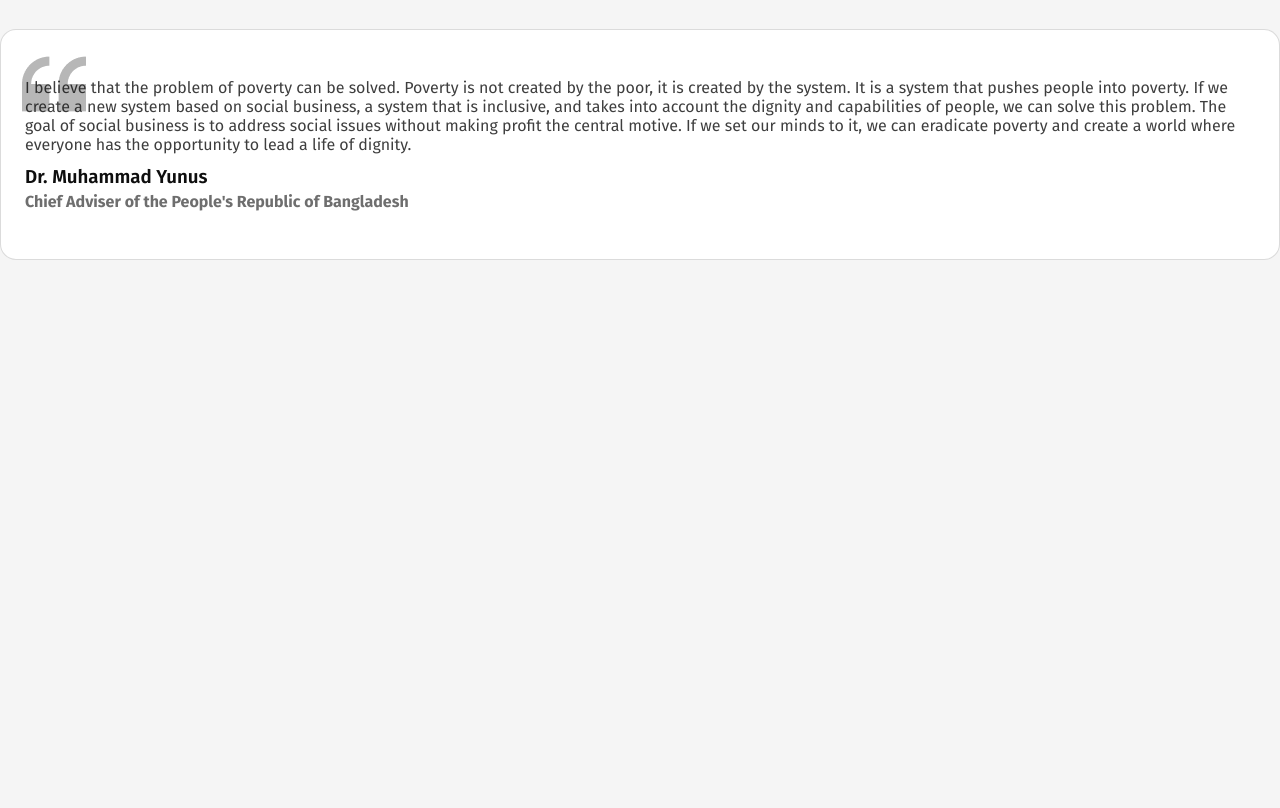
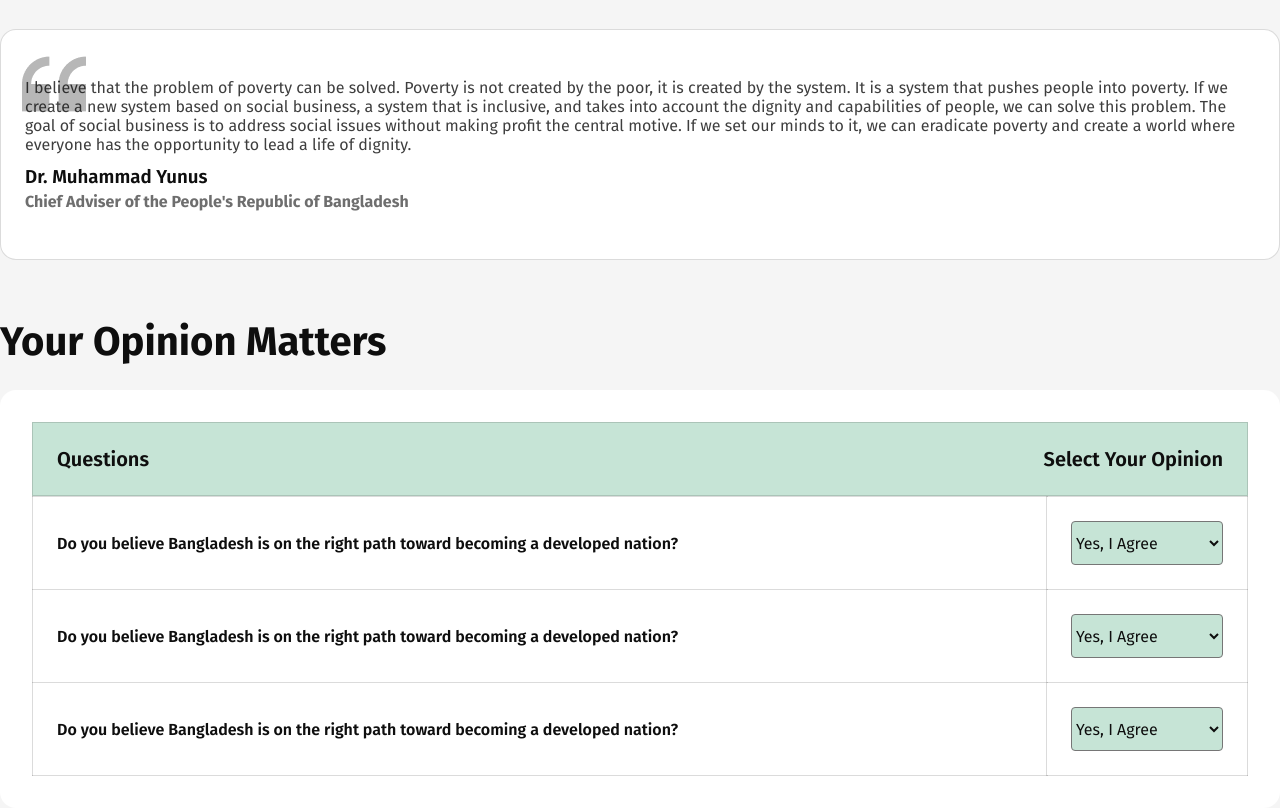
Before and after one commit to mottasimsadi/Assignment-1, a plain HTML site: page index.html in a window 1280 px wide. Shown: the part 1767-2575 px from the top of the page. Before the commit the page ends 2085 px from the top, so only its background shows below. Drawn offline with Linux system fonts and the light colour scheme.

Commit message:
completed the opinion section(optional)

```diff
--- a/index.html
+++ b/index.html
@@ -130,6 +130,47 @@
           <!-- The Quote Section done -->
         </div>
       </section>
+      <!-- The Opinion Section(Optional) -->
+       <section class="opinion">
+        <h3 class="opinion-title">Your Opinion Matters</h3>
+        <div class="table">
+            <div class="questions">
+                <p>Questions</p>
+                <p>Select Your Opinion</p>
+            </div>
+            <table>
+                <tbody>
+                    <tr>
+                        <td class="qna" colspan="7">Do you believe Bangladesh is on the right path toward becoming a developed nation?</td>
+                        <td>
+                            <select class="choice" name="choice" id="">
+                                <option value="Yes">Yes, I Agree</option>
+                                <option value="No">No, I don't agree</option>
+                            </select>
+                        </td>
+                    </tr>
+                    <tr>
+                        <td class="qna" colspan="7">Do you believe Bangladesh is on the right path toward becoming a developed nation?</td>
+                        <td>
+                            <select class="choice" name="choice" id="">
+                                <option value="Yes">Yes, I Agree</option>
+                                <option value="No">No, I don't agree</option>
+                            </select>
+                        </td>
+                    </tr>
+                    <tr>
+                        <td class="qna" colspan="7">Do you believe Bangladesh is on the right path toward becoming a developed nation?</td>
+                        <td>
+                            <select class="choice" name="choice" id="">
+                                <option value="Yes">Yes, I Agree</option>
+                                <option value="No">No, I don't agree</option>
+                            </select>
+                        </td>
+                    </tr>
+                </tbody>
+            </table>
+        </div>
+       </section>
     </main>
 
     <footer></footer>
--- a/styles/style.css
+++ b/styles/style.css
@@ -281,3 +281,58 @@ nav {
   color: #0e0e0e;
   opacity: 0.6;
 }
+
+/* Opinion Section Styles */
+.opinion{
+    width: 1280px;
+    height: 48px;
+    margin: 0 auto;
+    margin-bottom: 80px;
+}
+
+.opinion-title{
+    font-size: 40px;
+    color: #0e0e0e;
+    margin-bottom: 24px;
+}
+
+.opinion .table{
+    background-color: white;
+    border-radius: 16px;
+    padding: 32px;
+}
+
+.opinion .questions{
+    color: #0e0e0e;
+    display: flex;
+    justify-content: space-between;
+    background-color: #C6E4D6;
+    font-size: 20px;
+    font-weight: 600;
+    padding: 24px;
+    border: 1px solid rgba(14, 14, 14, 0.15);
+}
+
+table{
+    border-collapse: collapse;
+    max-width: 1280px;
+}
+
+td{
+    color: #0e0e0e;
+    padding: 24px;
+    width: 100%;
+    border: 1px solid rgba(14, 14, 14, 0.15);
+    font-size: 16px;
+    font-weight: 600;
+}
+
+td .choice{
+    width: 152px;
+    height: 44px;
+    /* padding: 10px 0; */
+    font-size: 16px;
+    border-radius: 4px;
+    color: #0e0e0e;
+    background-color: #C6E4D6;
+}
```
